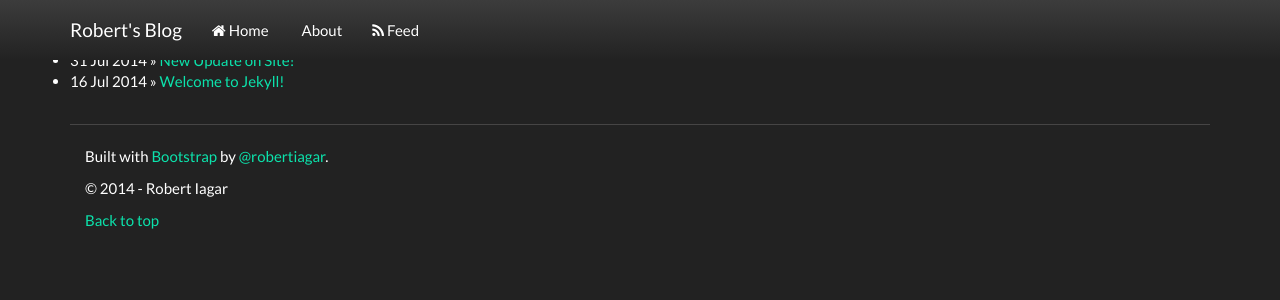
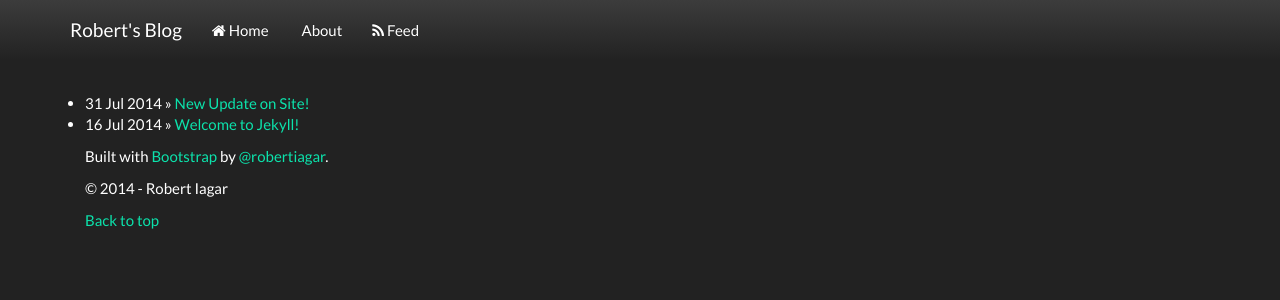
Before and after one commit to robertiagar/robertiagar.com, a Jekyll site: the page built from index.html, in a window 1280 px wide. Shown: the top 300 px of the page. Built offline with Jekyll 4.4.1, drawn with Linux system fonts in a browser that asks for light colours; nearby versions of some CDN libraries; comment, search, counter and statistics services are not loaded; a style sheet for code colours, icons or effects is not loaded.

Commit message:
Updated index

```diff
--- a/index.html
+++ b/index.html
@@ -3,10 +3,10 @@ layout: default
 type: page
 ---
 
-<div class="row">
-	<ul class="col-md-12">
+<br/>
+<br/>
+<ul class="col-md-12">
 		{% for post in site.posts %}
 			<li><span>{{ post.date | date_to_string }}</span> &raquo; <a href="{{ post.url }}">{{ post.title }}</a></li>
 		{% endfor %}
-	</ul>
-</div>
+</ul>
```
